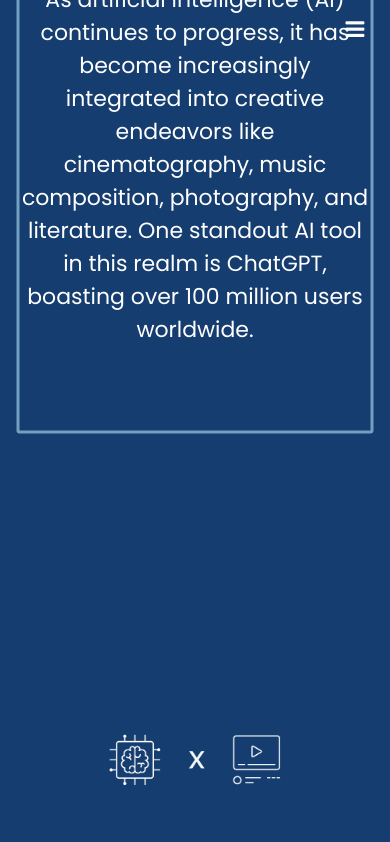
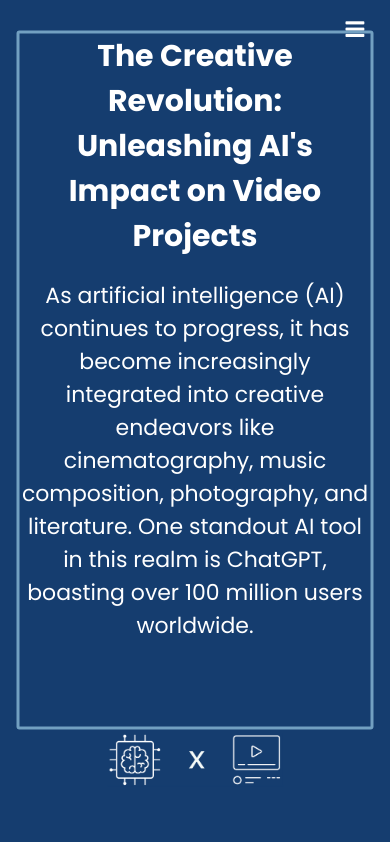
Before and after one commit to a-kerry/a-kerry-MADB, a plain HTML site: page index.html in a window 390 px wide. Shown: the top 842 px of the page. Drawn offline with Linux system fonts and the light colour scheme.

Commit message:
Add files via upload

```diff
--- a/stylesheet.css
+++ b/stylesheet.css
@@ -138,9 +138,6 @@ nav .fa{
      .header img#indeximg {
             top: 90%; /* Adjusted position for smaller screens */
         }
-     .titlebox {
-        top: 10%; /* Adjust the top value to increase space */
-    }
 
 
 }
```
